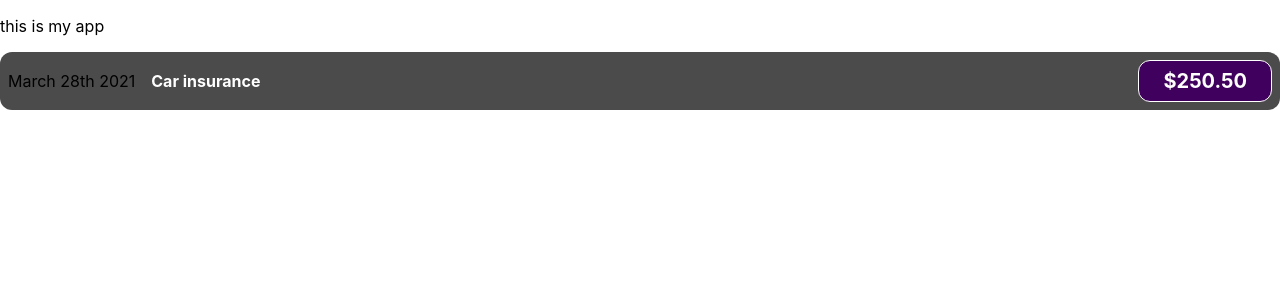
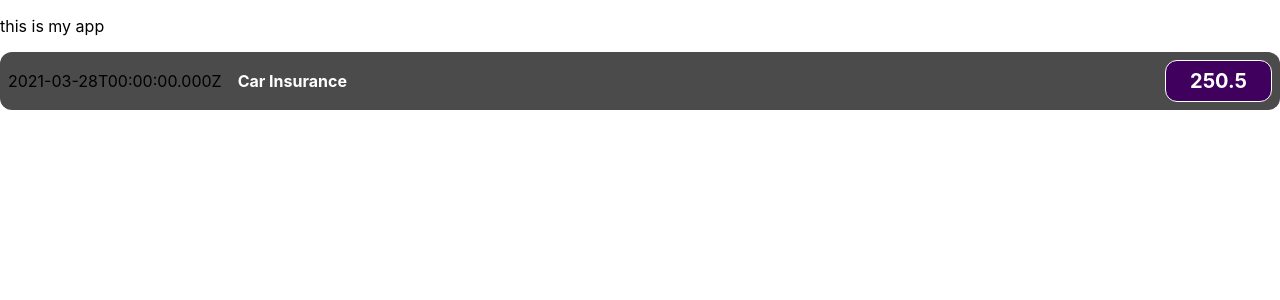
Before and after one commit to suchitraBasavaraju/frontend-statistics, a React (Create React App) app: page / in a window 1280 px wide. Shown: the top 300 px of the page. Built offline with nearby package versions, Linux system fonts and the light colour scheme.

Commit message:
Add. dynamic place holders instead of hard code values of expenses

```diff
--- a/src/components/ExpenseItem.js
+++ b/src/components/ExpenseItem.js
@@ -2,12 +2,16 @@
 import "./ExpenseItem.css";
 
 export default function ExpenseItem() {
+  const expenseDate = new Date(2021, 2, 28);
+  const expenseTitle = "Car Insurance";
+  const expenseAmount = 250.5;
+
   return (
     <div className="expense-item">
-      <div> March 28th 2021</div>
+      <div> {expenseDate.toISOString()}</div>
       <div className="expense-item-title">
-        <h2>Car insurance </h2>
-        <div className="expense-item-price"> $250.50</div>
+        <h2>{expenseTitle} </h2>
+        <div className="expense-item-price"> {expenseAmount}</div>
       </div>
     </div>
   );
```
